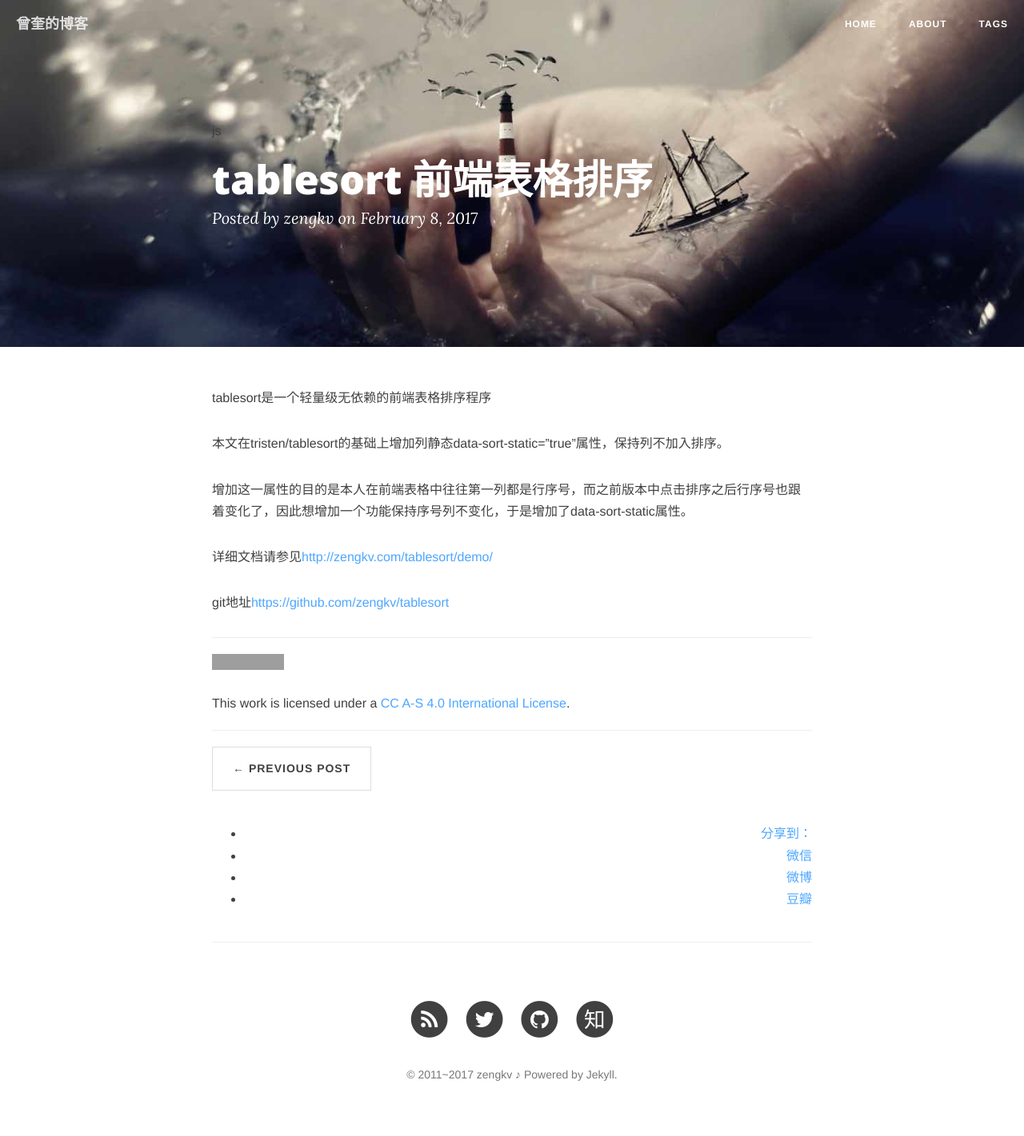
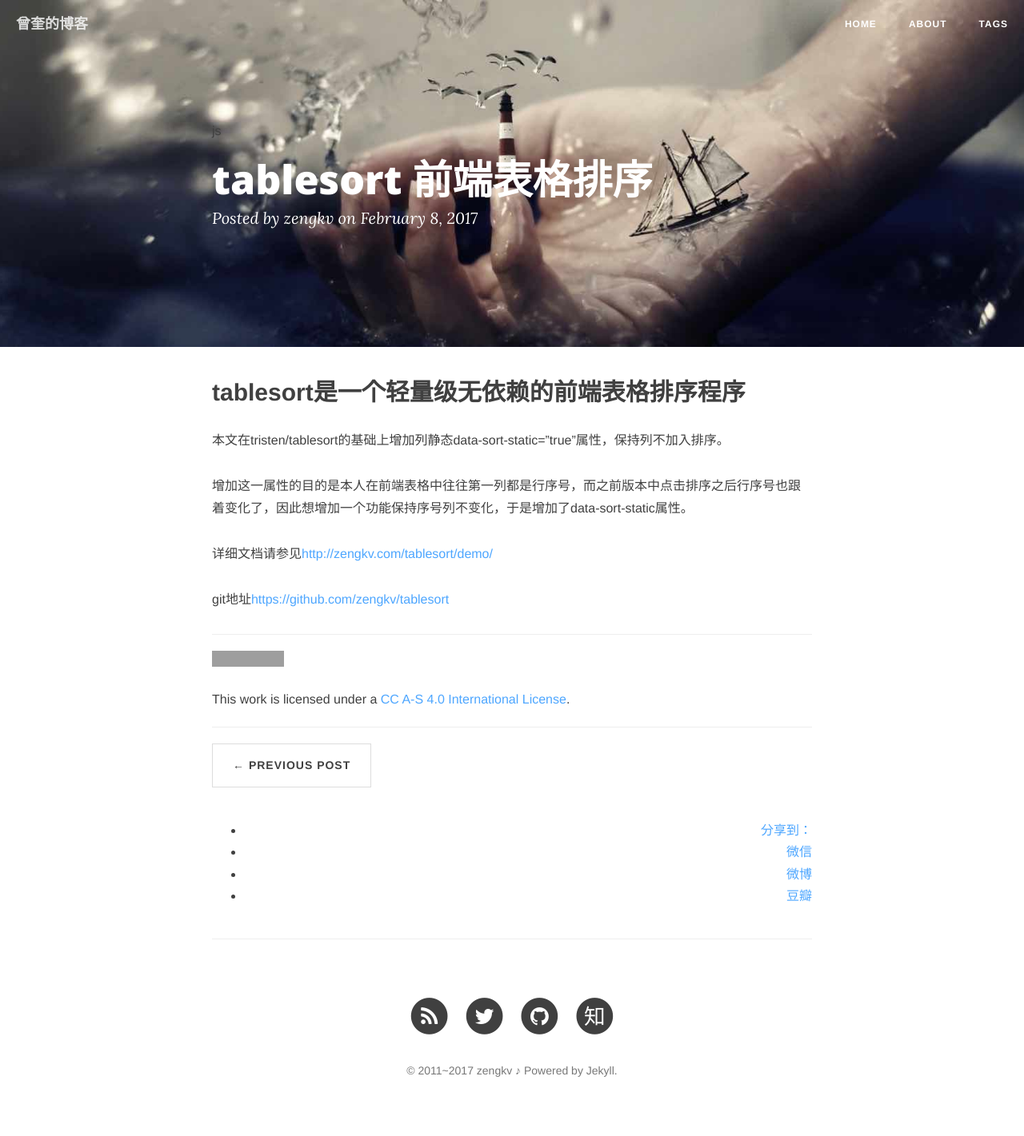
Before and after one commit to zengkv/zengkv.github.io, a Jekyll site: the page built from _posts/2017-02-08-tablesort.md, in a window 1280 px wide. Shown: the whole page at 80% size. Built offline with Jekyll 4.4.1, drawn with Linux system fonts in a browser that asks for light colours; nearby versions of some CDN libraries; comment, search, counter and statistics services are not loaded; grey boxes are pictures that could not be loaded.

```diff
--- a/_posts/2017-02-08-tablesort.md
+++ b/_posts/2017-02-08-tablesort.md
@@ -7,7 +7,7 @@ description: fork自tristen/tablesort的一个轻量级无依赖的前端表格
 ---
 
 
-tablesort是一个轻量级无依赖的前端表格排序程序
+## tablesort是一个轻量级无依赖的前端表格排序程序
 
 本文在tristen/tablesort的基础上增加列静态data-sort-static="true"属性，保持列不加入排序。
 
```
